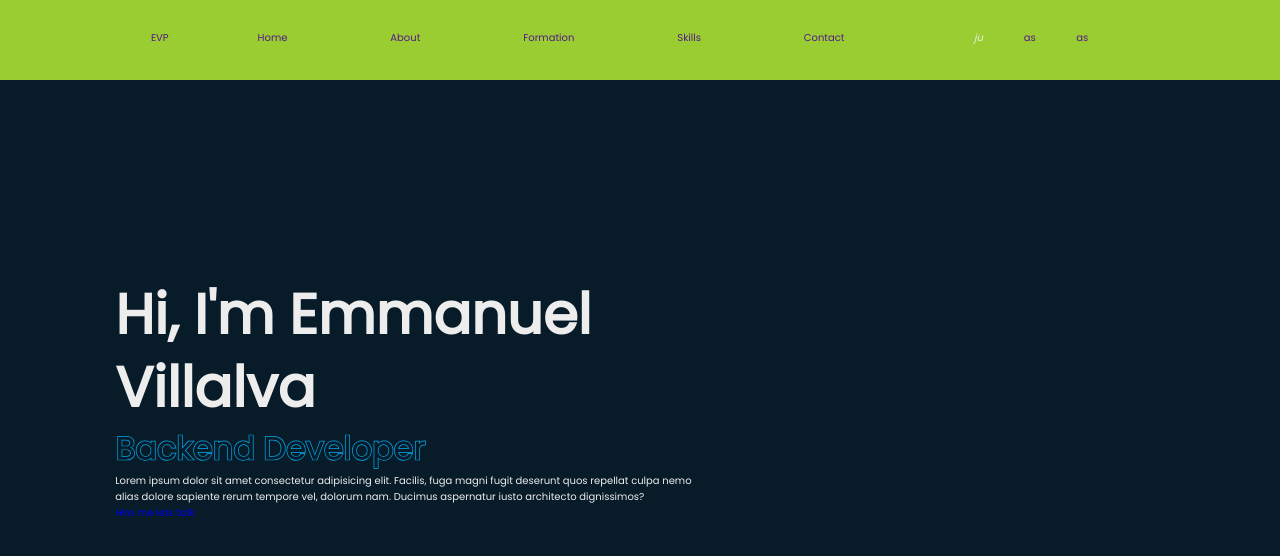
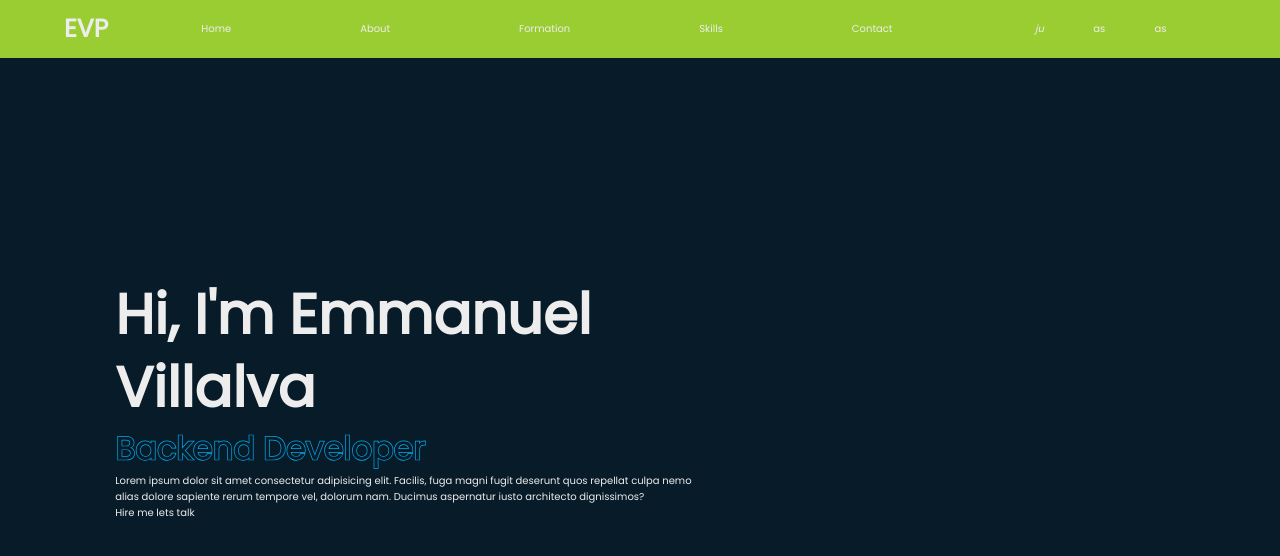
Before and after one commit to Emmanuelvp88/Portfolio.2, a plain HTML site: page index.html in a window 1280 px wide. Drawn offline with Linux system fonts and the light colour scheme.

Commit message:
dandolel estilo al icono

```diff
--- a/Stylo.css
+++ b/Stylo.css
@@ -22,38 +22,40 @@ html {
     font-size: 62.5%;
     overflow: hidden;
 }
-body{
+
+body {
     background-color: var(--bg-color);
     color: var(--text-color);
 }
+a{
+    color: var(--text-color);
+}
+
 section {
     min-height: 100vh;
     padding: 10rem 9% 2rem;
 }
-.header{
+
+.header {
     position: fixed;
     top: 0;
     left: 0;
     width: 100%;
-    padding: 2rem 9%;
+    padding: 1rem 5%;
     background: yellowgreen;
-    /* display: flex; */
-    /* justify-content: space-between; */
-    /* align-items: center; */
-    /* z-index: 100; */
+    z-index: 100;
 }
 
-.nav {
-    height: 4em;
-    padding: 10px;
+.logo-bar {
+    font-size: 2.5rem;
+    color: var(--text-color);
+    font-weight: 600;
 }
-
 
 .bar-content {
     display: flex;
     justify-content: space-between;
-    width: 95%;
-    margin: 0 auto;
+    align-items: center;
 }
 
 .link-bar {
@@ -68,24 +70,32 @@ section {
     justify-content: space-evenly;
 }
 
-.home{
+
+
+
+
+.home {
     display: flex;
     align-items: center;
     padding: 0 9%;
 }
-.home-content{
-max-width: 60rem;
+
+.home-content {
+    max-width: 60rem;
 }
-.home-content h1{
+
+.home-content h1 {
     font-size: 5.6rem;
     font-weight: 700;
-    line-height:1.3;
+    line-height: 1.3;
 }
-.home-content .text-animate{
+
+.home-content .text-animate {
     position: relative;
     width: 32.8rem;
 }
-.home-content .text-animate h3{
+
+.home-content .text-animate h3 {
     font-size: 3.2rem;
     font-weight: 700;
     color: transparent;
--- a/index.html
+++ b/index.html
@@ -21,9 +21,9 @@
                         <li><a href="">Contact</a></li>
                     </ul>
                     <ul class="icon-bar">
-                        <li><i class="bx bxl-github">ju</i></li>
-                        <li><a href="">as</a></li>
-                        <li><a href="">as</a></li>
+                        <li><a href="#"><i class="bx bxl-github">ju</i></a></li>
+                        <li><a href="#">as</a></li>
+                        <li><a href="#">as</a></li>
                     </ul>
                 </div>
             </nav>
```
